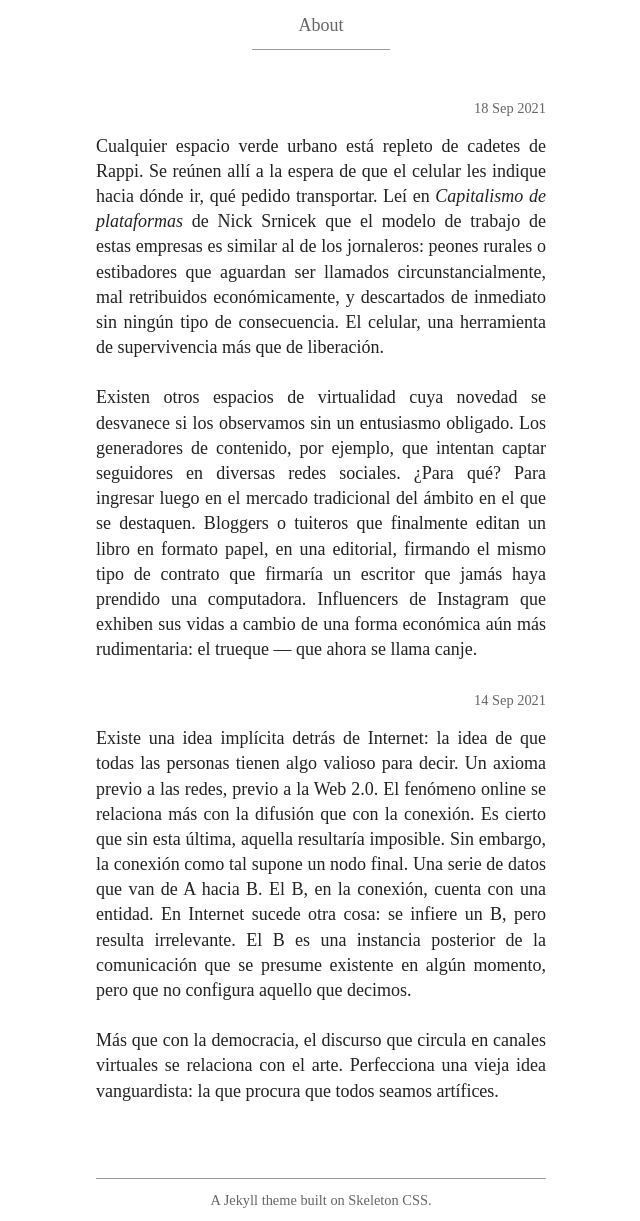
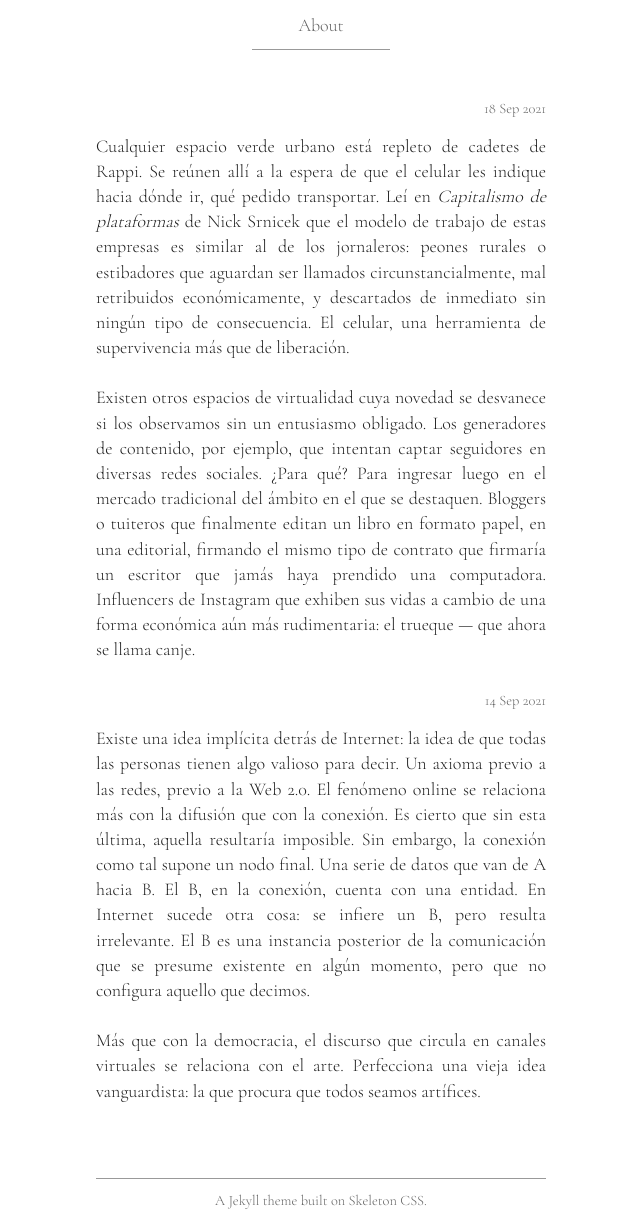
Before and after one commit to catorceveces/catorceveces.github.io, a Jekyll site: the page built from index.md, in a window 1280 px wide. Shown: the whole page, without its empty margins (319-959 px from the left). Built offline with Jekyll 4.4.1, drawn with Linux system fonts in a browser that asks for light colours.

Commit message:
Font Issue

```diff
--- a/_layouts/about.html
+++ b/_layouts/about.html
@@ -6,6 +6,9 @@
     <title>{{ page.title }}</title>
     <link rel="stylesheet" href="{{ "/assets/css/skeleton.css" | relative_url }}">
     <link rel="stylesheet" href="{{ "/assets/css/normalize.css" | relative_url }}">
+    <link rel="preconnect" href="https://fonts.googleapis.com">
+    <link rel="preconnect" href="https://fonts.gstatic.com" crossorigin>
+    <link href="https://fonts.googleapis.com/css2?family=Cormorant+Garamond:wght@300&display=swap" rel="stylesheet">
   </head>
   <body>
 
--- a/_layouts/default.html
+++ b/_layouts/default.html
@@ -6,6 +6,9 @@
     <title>{{ page.title }}</title>
     <link rel="stylesheet" href="{{ "/assets/css/skeleton.css" | relative_url }}">
     <link rel="stylesheet" href="{{ "/assets/css/normalize.css" | relative_url }}">
+    <link rel="preconnect" href="https://fonts.googleapis.com">
+    <link rel="preconnect" href="https://fonts.gstatic.com" crossorigin>
+    <link href="https://fonts.googleapis.com/css2?family=Cormorant+Garamond:wght@300&display=swap" rel="stylesheet">
   </head>
   <body>
 
--- a/_layouts/post.html
+++ b/_layouts/post.html
@@ -6,6 +6,9 @@
     <title>{{ page.title }}</title>
     <link rel="stylesheet" href="{{ "/assets/css/skeleton.css" | relative_url }}">
     <link rel="stylesheet" href="{{ "/assets/css/normalize.css" | relative_url }}">
+    <link rel="preconnect" href="https://fonts.googleapis.com">
+    <link rel="preconnect" href="https://fonts.gstatic.com" crossorigin>
+    <link href="https://fonts.googleapis.com/css2?family=Cormorant+Garamond:wght@300&display=swap" rel="stylesheet">
   </head>
   <body>
 
--- a/assets/css/skeleton.css
+++ b/assets/css/skeleton.css
@@ -112,8 +112,6 @@
   .offset-by-one-half.columns     { margin-left: 52%; }
 
 }
-
-@import url(//fonts.googleapis.com/css2?family=Cormorant+Garamond:wght@300&display=swap);
 
 /* Base Styles
 –––––––––––––––––––––––––––––––––––––––––––––––––– */
```
